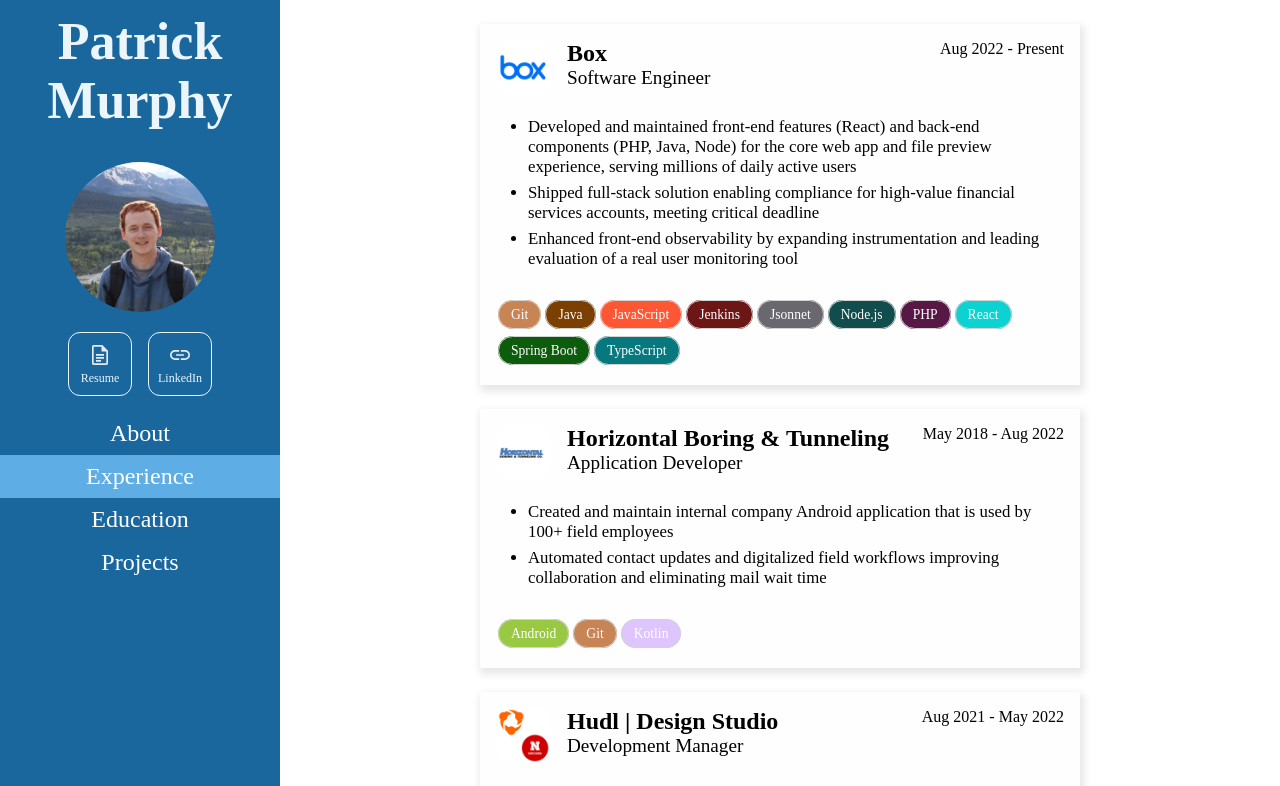
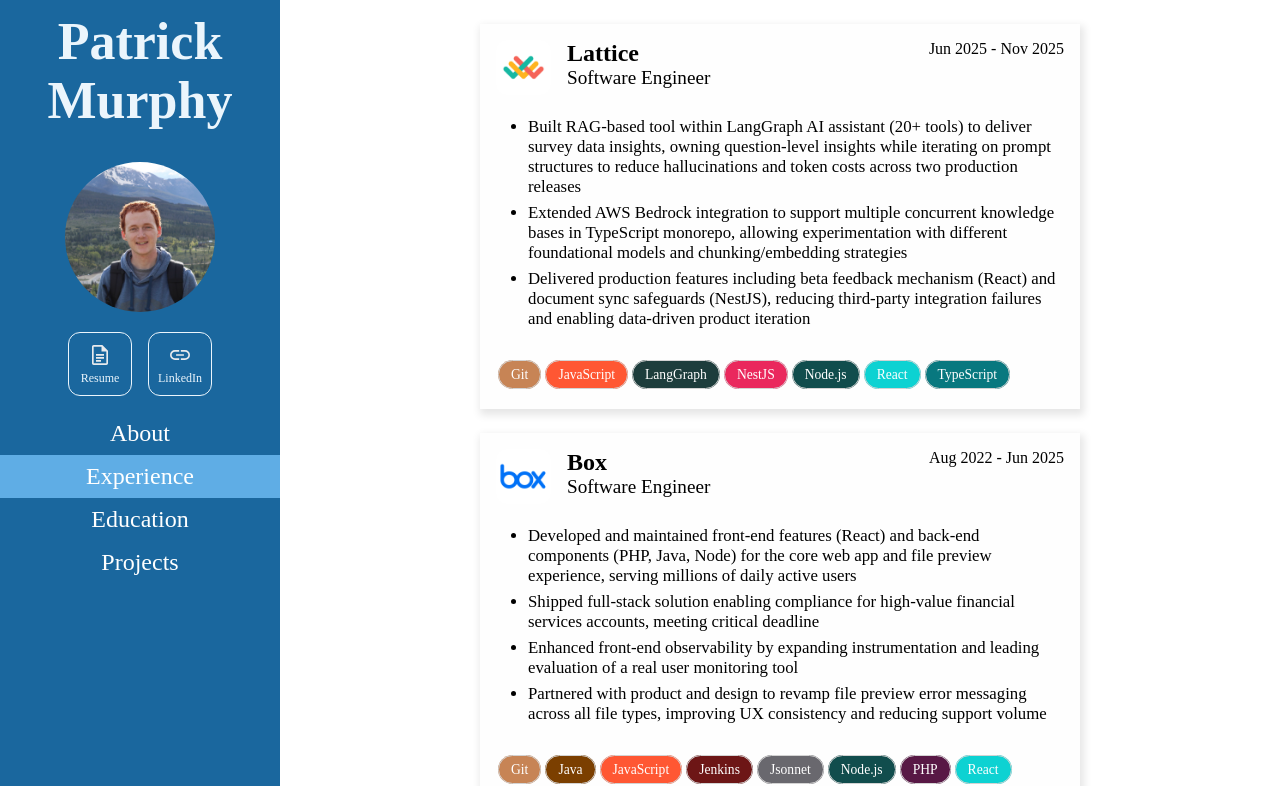
Before and after one commit to patlm/patlm.github.io, a SvelteKit app: page /experience in a window 1280 px wide. Shown: the top 786 px of the page. Built offline with nearby package versions, Linux system fonts and the light colour scheme; a web font is replaced by a local one.

Commit message:
Website updates

```diff
--- a/src/lib/data/techTags.ts
+++ b/src/lib/data/techTags.ts
@@ -73,6 +73,16 @@ export default {
 		name: 'Kotlin',
 		link: 'https://kotlinlang.org/',
 		color: 'lavender'
+	},
+	langgraph: {
+		name: 'LangGraph',
+		link: 'https://www.langchain.com/langgraph',
+		color: 'green'
+	},
+	nestjs: {
+		name: 'NestJS',
+		link: 'https://nestjs.com/',
+		color: 'red'
 	},
 	nextjs: {
 		name: 'Next.js',
--- a/src/lib/styles/tagColors.css
+++ b/src/lib/styles/tagColors.css
@@ -129,3 +129,11 @@
 .light-green {
 	background-color: rgb(102, 196, 102);
 }
+
+.red {
+	background-color: #ea285d;
+}
+
+.green {
+	background-color: #1d3d3c;
+}
--- a/src/routes/(personal)/+page.svelte
+++ b/src/routes/(personal)/+page.svelte
@@ -7,8 +7,7 @@
 		<p>👋🏻 Hi, my name is Patrick!</p>
 		<ul>
 			<li>
-				I'm currently living in the San Francisco Bay Area where I work at Box as a Software Engineer
-				📦
+				I'm a Software Engineer based in Lincoln, NE 🌽 (previously in SF Bay Area)
 			</li>
 			<li>
 				In my free time, I enjoy reading, photography, and being active 📚 📷 🏀 🎾 🏃🏻‍♂️ 🚲 🥾 ⛰️
--- a/src/routes/(personal)/experience/+page.svelte
+++ b/src/routes/(personal)/experience/+page.svelte
@@ -4,9 +4,37 @@
 </script>
 
 <ExperienceCard
+	title="Lattice"
+	subtitle="Software Engineer"
+	dateTag="Jun 2025 - Nov 2025"
+	titleIcon="/lattice-icon.png"
+	techTags={[
+		techTags.git,
+		techTags.javascript,
+		techTags.langgraph,
+		techTags.nestjs,
+		techTags.node,
+		techTags.react,
+		techTags.typescript,
+	]}
+	>
+	<ul>
+		<li>
+			Built RAG-based tool within LangGraph AI assistant (20+ tools) to deliver survey data insights, owning question-level insights while iterating on prompt structures to reduce hallucinations and token costs across two production releases
+		</li>
+		<li>
+			Extended AWS Bedrock integration to support multiple concurrent knowledge bases in TypeScript monorepo, allowing experimentation with different foundational models and chunking/embedding strategies
+		</li>
+		<li>
+			Delivered production features including beta feedback mechanism (React) and document sync safeguards (NestJS), reducing third-party integration failures and enabling data-driven product iteration
+		</li>
+	</ul>
+</ExperienceCard>
+
+<ExperienceCard
 	title="Box"
 	subtitle="Software Engineer"
-	dateTag="Aug 2022 - Present"
+	dateTag="Aug 2022 - Jun 2025"
 	titleIcon="/box-icon.png"
 	techTags={[
 		techTags.git,
@@ -30,6 +58,9 @@
 		</li>
 		<li>
 			Enhanced front-end observability by expanding instrumentation and leading evaluation of a real user monitoring tool
+		</li>
+		<li>
+			Partnered with product and design to revamp file preview error messaging across all file types, improving UX consistency and reducing support volume
 		</li>
 	</ul>
 </ExperienceCard>
```
Also changed, not shown: src/routes/(personal)/projects/+page.svelte (+7 -0 lines), static/lattice-icon.png (added), 1 other file (tests, documents, lock files or other folders).
